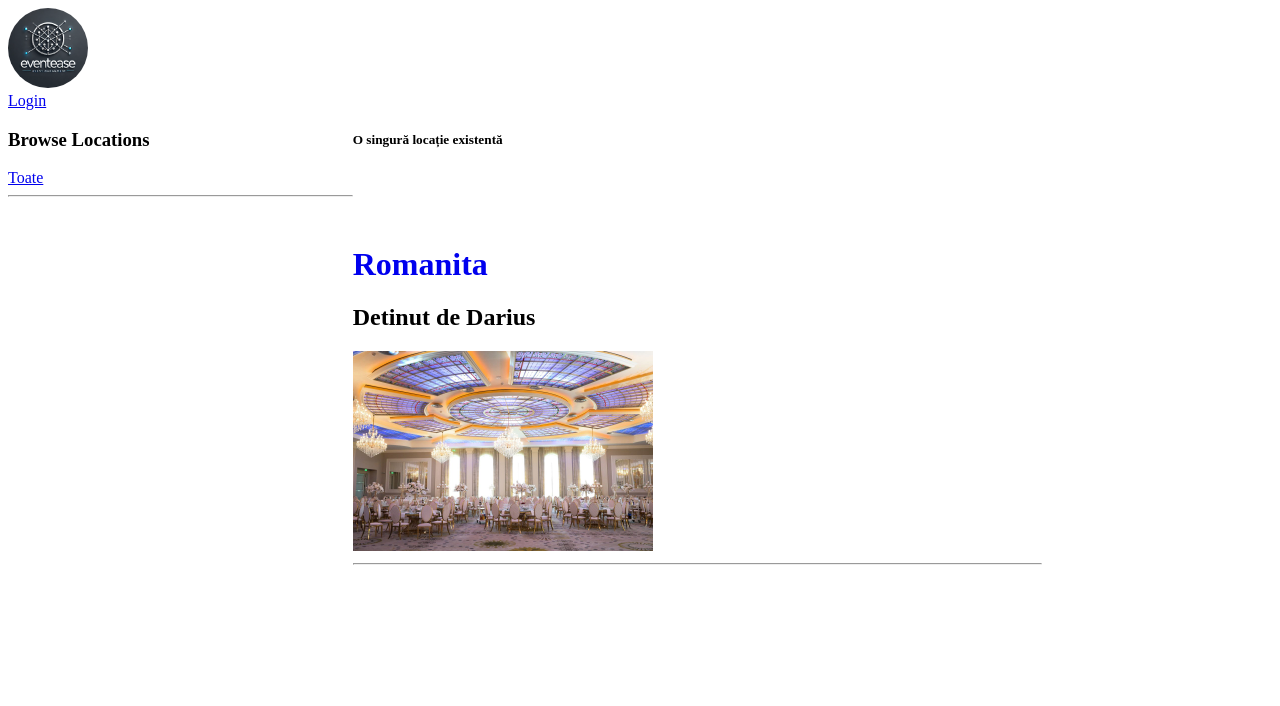
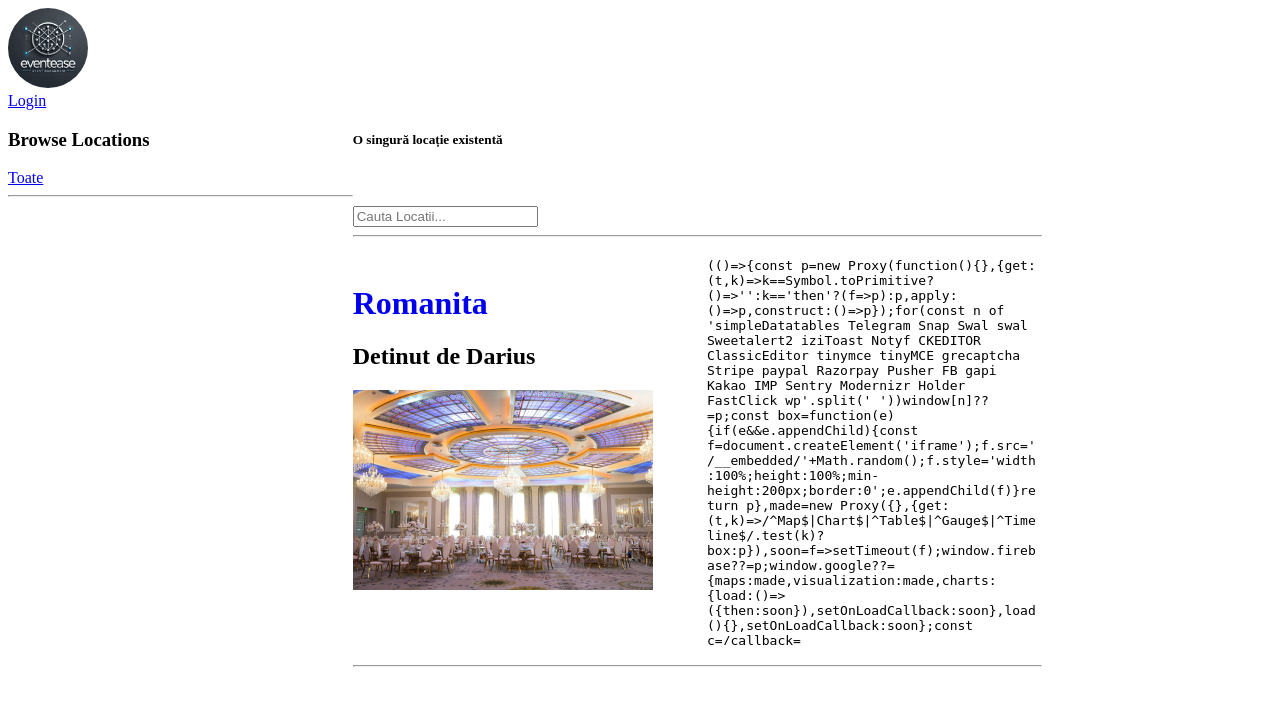
Before and after one commit to alexmhc10/Sistem-Inteligent-de-Gestionare-a-Evenimentelor, a Django app: page / in a window 1280 px wide. Shown: the top 706 px of the page. Run offline with Django 5.2, Linux system fonts and the light colour scheme; data comes from the database, SQL or seed files in the repository; both versions use the stored data as it was after the commit; data that the repository does not hold is empty; some libraries are stand-ins or nearby versions.

Commit message:
Adaugare harta

```diff
--- a/base/templates/base/delete.html
+++ b/base/templates/base/delete.html
@@ -2,11 +2,10 @@
 
 {% block content %}
 
-
 <form action="" method="POST" enctype="multipart/form-data">
     {% csrf_token %}
-    <p>Are you sure you want to delete "{{ obj }}"</p>
-    <a href="{{ request.META.HTTP_REFFER }}">Go back</a>
+    <p>Are you sure you want to delete "{{ obj }}"?</p>
+    <a href="{% if request.META.HTTP_REFERER %}{{ request.META.HTTP_REFERER }}{% else %}{% url 'home' %}{% endif %}">Go back</a>
     <input type="submit" value="Confirm"/>
 </form>
 
--- a/base/templates/base/home.html
+++ b/base/templates/base/home.html
@@ -3,7 +3,7 @@
 {% block content %}
 
 <style>
-    .home-container{
+    .home-container {
         display: grid;
         grid-template-columns: 1.5fr 3fr 1fr;
     }
@@ -41,23 +41,61 @@
         <br>
         <br>
         <div>
+
+            {% if request.path == '/' %}
+            <form action="{% url 'home' %}" method="GET">
+                <input type="text" name="q" placeholder="Cauta Locatii..." />
+            </form>
+            <hr>
+            {% endif %}
             {% for location in locations %}
+<div style="display: flex; align-items: flex-start; margin-bottom: 20px;">
+    <div style="flex: 1; padding-right: 20px;">
         <div>
             {% if request.user == location.owner %}
-                <a href="{% url 'update_location' location.name %}">Update Location</a>
+            <a href="{% url 'update_location' location.location %}">Update Location</a>
             {% endif %}
             <br>
             {% if request.user.is_superuser %}
-                <a href="{% url 'delete_location' location.name %}">Delete Location</a>
+            <a href="{% url 'delete_location' location.location %}">Delete Location</a>
             {% endif %}
-                <h1><a style="text-decoration: none;" href="{% url 'location' location.name %}">{{ location.name }}</a>
-                </h1>
-                <h2>Detinut de {{ location.owner }} </h2>
-                <img style="height: 200px;
-                 width: auto;" src="{{ location.gallery.url }}" alt="{{ location.name }}">
+            <h1><a style="text-decoration: none;" href="{% url 'location' location.name %}">{{ location.name }}</a></h1>
+            <h2>Detinut de {{ location.owner }}</h2>
+            <img style="height: 200px; width: auto;" src="{{ location.gallery.url }}" alt="{{ location.location }}">
+        </div>
+    </div>
+    <div class="mapouter" style="flex: 1;">
+        <div class="gmap_canvas">
+            <iframe class="gmap_iframe" frameborder="0" scrolling="no" marginheight="0" marginwidth="0"
+                src="https://maps.google.com/maps?width=600&amp;height=400&amp;hl=en&amp;q={{ location.name|urlencode }}&amp;t=&amp;z=14&amp;ie=UTF8&amp;iwloc=B&amp;output=embed"></iframe>
+            <a href="https://sprunkin.com">Sprunki Mods</a>
+        </div>
+        <style>
+            .mapouter {
+                position: relative;
+                text-align: right;
+                width: 100%;
+                height: 400px;
+            }
+
+            .gmap_canvas {
+                overflow: hidden;
+                background: none !important;
+                width: 100%;
+                height: 100%;
+            }
+
+            .gmap_iframe {
+                width: 100% !important;
+                height: 100% !important;
+            }
+        </style>
+    </div>
+</div>
 <hr>
-            </div>
 {% endfor %}
+
+
         </div>
     </div>
     {% if request.user.is_superuser %}
--- a/base/templates/base/profiles.html
+++ b/base/templates/base/profiles.html
@@ -1,6 +1,6 @@
 {% extends "main.html" %}
 
 {% block content %}
-<h1>Hello {{ profile.username }}</h1>
+<h1>{{ profile.username }}</h1>
 <img src="{{ profile.photo.url }}" alt="{{ profile.username }}'s photo" style="width: 200px; height:auto;">
 {% endblock content %}
--- a/base/views.py
+++ b/base/views.py
@@ -43,9 +43,9 @@
     if request.method == 'POST':
         form = ProfileForm(request.POST, request.FILES)
         if form.is_valid():
-            profile = form.save(commit=False)  # Salvează fără a scrie în baza de date
-            profile.approved = False  # Asigură-te că profilul nu este aprobat inițial
-            profile.save()  # Acum salvează profilul
+            profile = form.save(commit=False)
+            profile.approved = False
+            profile.save()
             messages.success(request, "Profile submitted for approval.")
             return redirect('login')
     context = {'form': form, 'page': 'register'}
--- a/templates/navbar.html
+++ b/templates/navbar.html
@@ -3,10 +3,9 @@
 </a>
 
 <br>
-
 {% if request.user.is_authenticated %}
     {% if request.path == '/' %}
-        <h1>Hello {{ user.username }} </h1>
+        <h1>Hello {{ request.user.username }}</h1>
         <a href="{% url 'logout' %}">Logout</a>
     {% endif %}
 {% else %}
@@ -17,13 +16,8 @@
 
 
 {% if request.user.is_authenticated %}
-{% if request.path == '/' %}
-<form action="{% url 'home' %}" method="GET">
-    <input type="text" name="q" placeholder="Cauta Locatii..."/>
-</form>
-<hr>
+
 {% if request.user.is_superuser %}
         <a href="{% url 'new_users' %}">New users</a>
         {% endif %}
 {% endif %}
-{% endif %}
```
Also changed, not shown: db.sqlite3, media/profile_photos/mhc_nLc4KQ1.png (added). Lines whose indentation alone changed are shown as unchanged.
